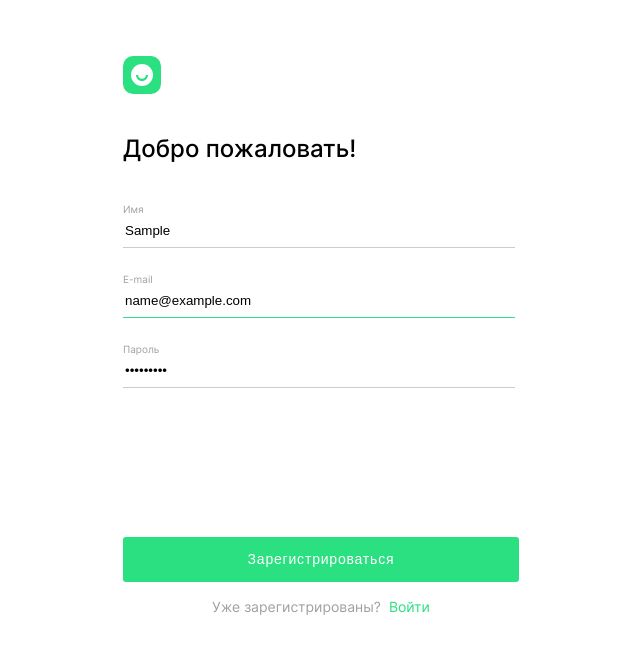
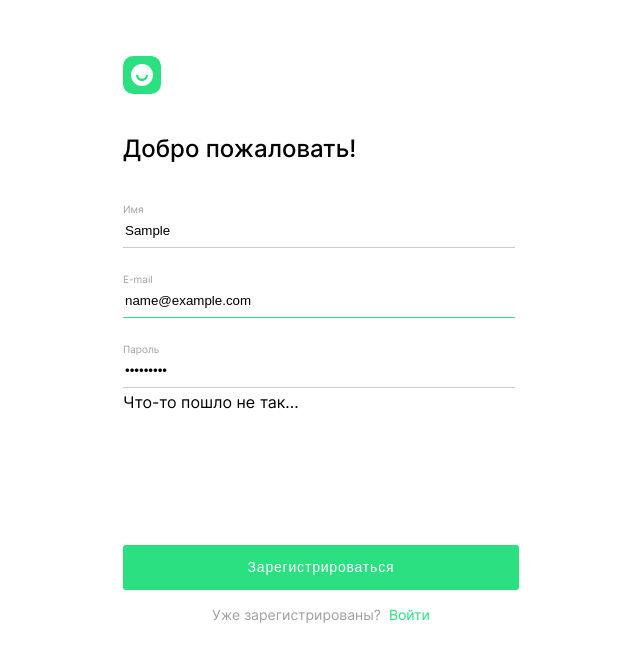
Before and after one commit to AndreiZhura/movies-explorer-frontend, a React (Create React App) app: page /signup in a window 1280 px wide. Both pictures are taken after typing "Sample", "name@example.com", "Sample123" into the empty fields and a click on the button "Зарегистрироваться". Shown: the top 662 px of the page, without its empty margins (319-959 px from the left). Built offline with nearby package versions, Linux system fonts and the light colour scheme; no server answers.

Commit message:
fix: что-то пошло не так

```diff
--- a/src/components/App/App.js
+++ b/src/components/App/App.js
@@ -88,7 +88,7 @@ function App() {
         localStorage.setItem("token", res.token);
       })
       .catch((err) => {
-        console.log(err);
+        console.log(err.message);
       });
   }
 
@@ -102,7 +102,7 @@ function App() {
 
       })
       .catch((err) => {
-        console.log(true);
+        console.log(err);
         setInfoError(true);
       });
   }
@@ -158,6 +158,7 @@ function App() {
           />} />
           <Route path="/signup" element={<Register
             handleRegistration={handleRegistration}
+            infoError = {infoError}
           />} />
           <Route path="*" element={<PageNotFound />} />
         </Routes>
--- a/src/components/auth/Register/Register.js
+++ b/src/components/auth/Register/Register.js
@@ -71,7 +71,7 @@ function Register(props) {
             value={password}
             onChange={handlePassword}
           />
-          <span className={props.errorMessage ? 'auth-main__password_visible': "auth-main__password"}>Что-то пошло не так...</span>
+          <span className={props.infoError ? 'auth-main__password_visible': "auth-main__password"}>Что-то пошло не так...</span>
           <button className='auth-main__button auth-main__button_register '>Зарегистрироваться</button>
           <p className='auth-main__text auth-main__text_register'>Уже зарегистрированы?
             <Link to="/signin" className='auth-main__text-button auth-main__text-button_register'>Войти
```
